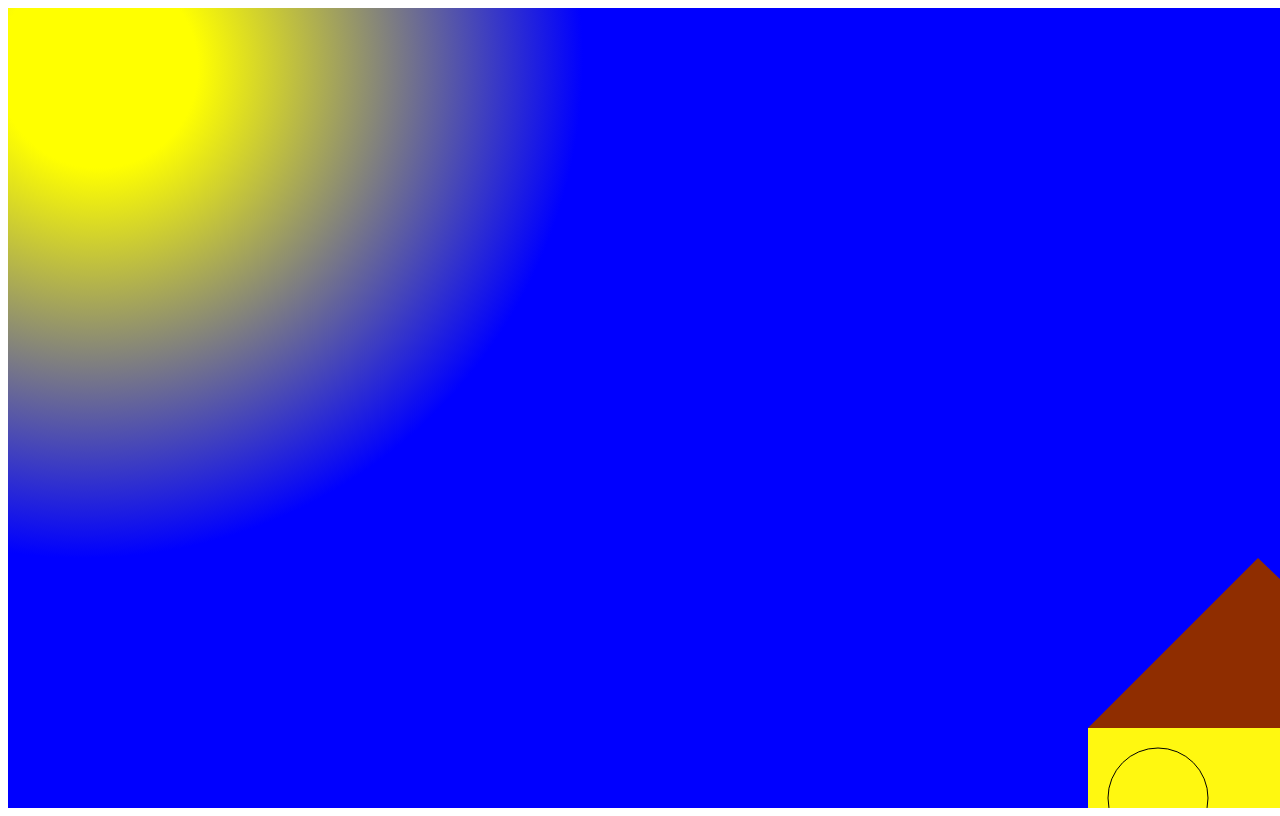
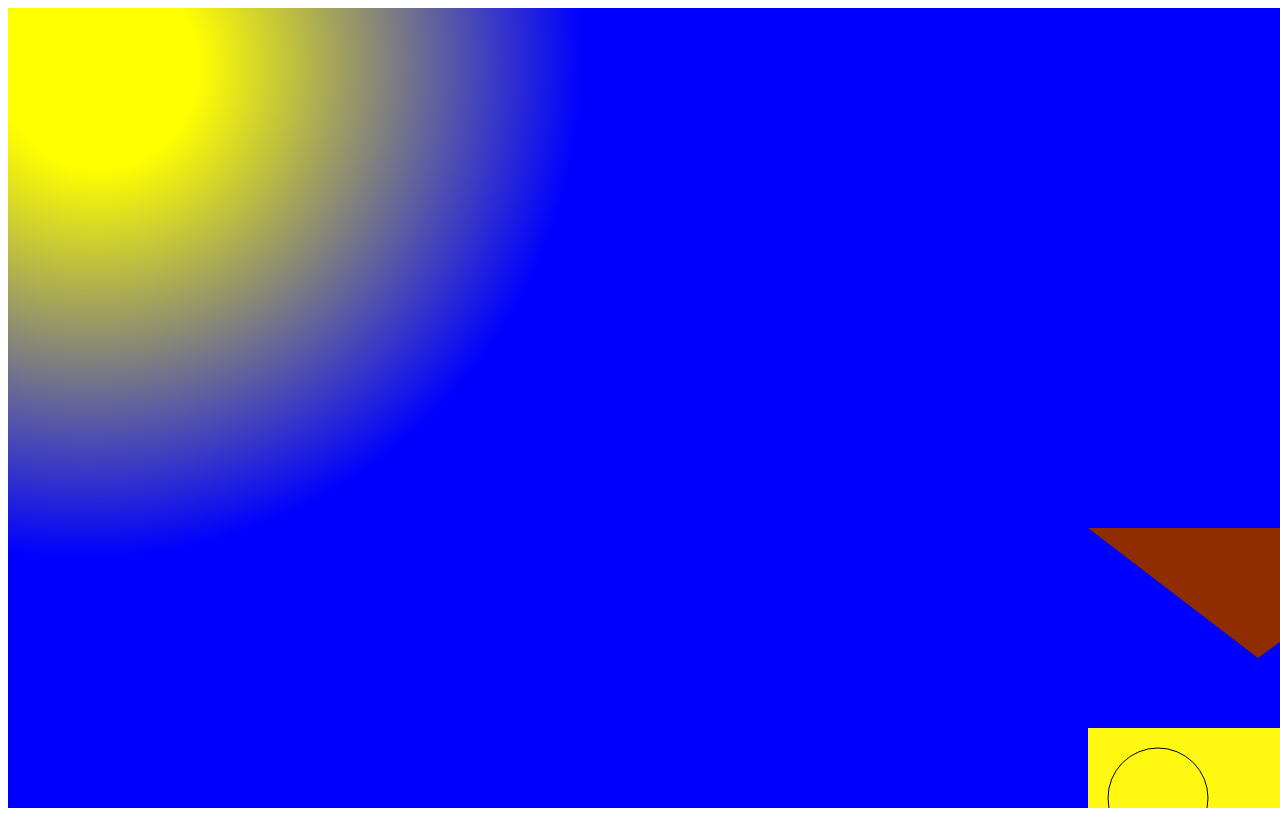
Before and after one commit to Duhxnush/Duhxnush.github.io, a plain HTML site: page canvas.html in a window 1280 px wide. Drawn offline with Linux system fonts and the light colour scheme.

Commit message:
Update canvas.html

```diff
--- a/canvas.html
+++ b/canvas.html
@@ -21,9 +21,9 @@ ctx.stroke();
 
 ctx.beginPath();
 ctx.fillStyle="#8F2D00";
-    ctx.moveTo(1080, 720);
-    ctx.lineTo(1250, 550);
-    ctx.lineTo(1428, 720);
+    ctx.moveTo(1080, 520);
+    ctx.lineTo(1250, 650);
+    ctx.lineTo(1428, 520);
     ctx.fill();
 
     ctx.beginPath();
```
